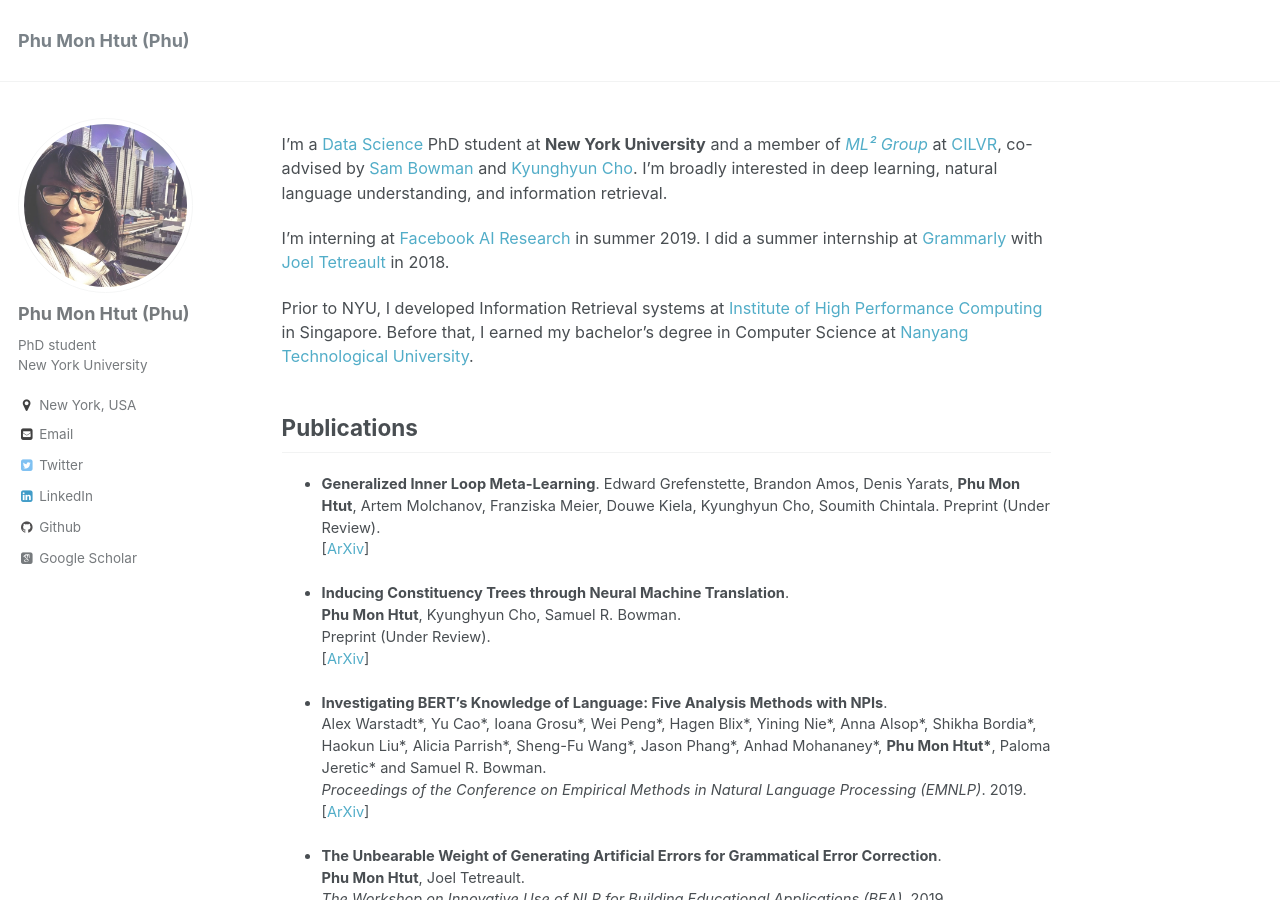
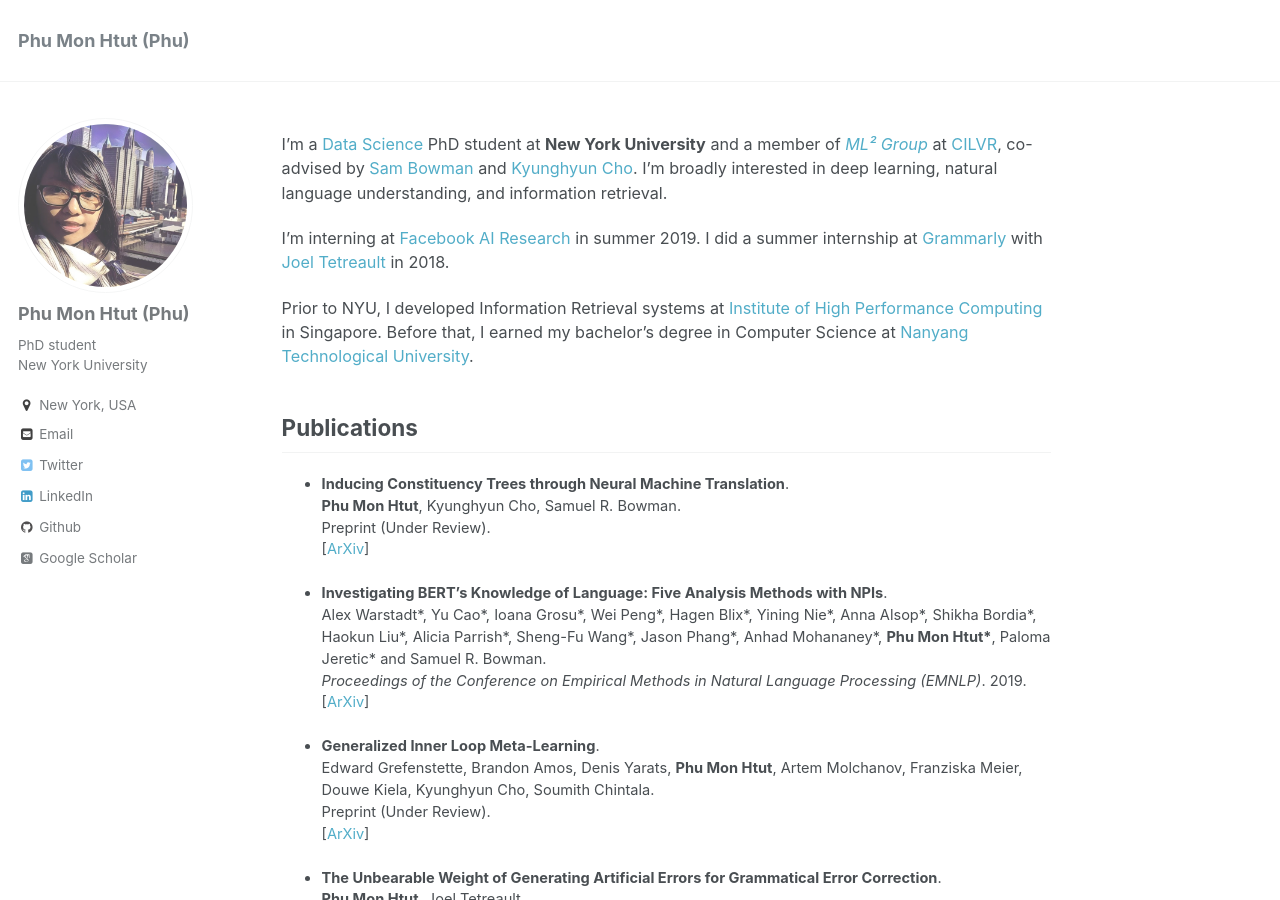
Before and after one commit to phu-pmh/phu-pmh.github.io, a Jekyll site: the page built from _pages/about.md, in a window 1280 px wide and 900 px high. Built offline with Jekyll 4.4.1, drawn with Linux system fonts in a browser that asks for light colours; some web fonts are replaced; part of the change alters nothing that is shown.

```diff
--- a/_pages/about.md
+++ b/_pages/about.md
@@ -18,11 +18,6 @@ Prior to NYU, I developed Information Retrieval systems at [Institute of High Pe
 
 Publications
 ------
-* **Generalized Inner Loop Meta-Learning**.
-Edward Grefenstette, Brandon Amos, Denis Yarats, __Phu Mon Htut__, Artem Molchanov, Franziska Meier, Douwe Kiela, Kyunghyun Cho, Soumith Chintala.
- Preprint (Under Review).
- [[ArXiv](https://arxiv.org/abs/1910.01727)]
-
 * **Inducing Constituency Trees through Neural Machine Translation**.
   __Phu Mon Htut__, Kyunghyun Cho, Samuel R. Bowman.
   Preprint (Under Review).
@@ -33,6 +28,10 @@ Edward Grefenstette, Brandon Amos, Denis Yarats, __Phu Mon Htut__, Artem Molchan
   *Proceedings of the Conference on Empirical Methods in Natural Language Processing (EMNLP)*. 2019.
   [[ArXiv](https://arxiv.org/abs/1909.02597)]
 
+* **Generalized Inner Loop Meta-Learning**.
+Edward Grefenstette, Brandon Amos, Denis Yarats, __Phu Mon Htut__, Artem Molchanov, Franziska Meier, Douwe Kiela, Kyunghyun Cho, Soumith Chintala.
+Preprint (Under Review).
+[[ArXiv](https://arxiv.org/abs/1910.01727)]
 
 * **The Unbearable Weight of Generating Artificial Errors for Grammatical Error Correction**.
   __Phu Mon Htut__, Joel Tetreault.
```
